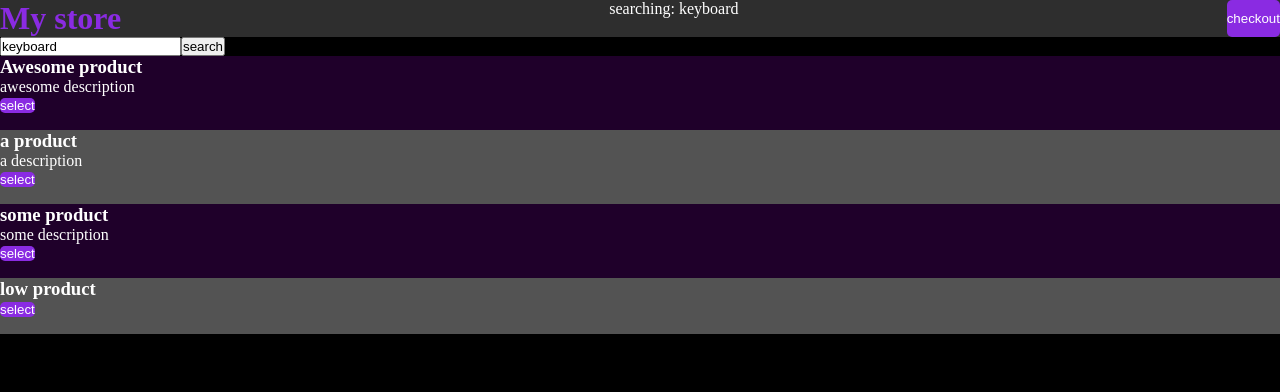
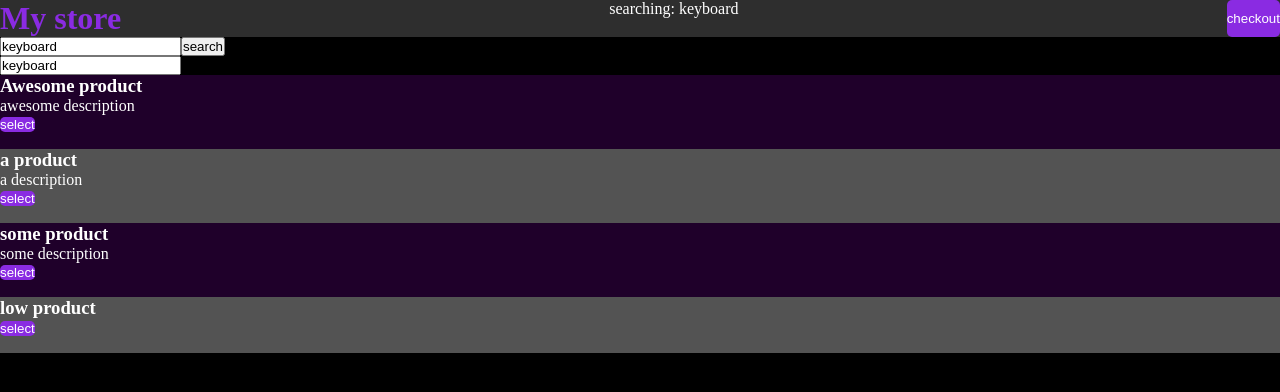
Before and after one commit to lsmod/esiea-angular, an Angular app: page / in a window 1280 px wide. Shown: the top 392 px of the page. Built offline with nearby package versions, Linux system fonts and the light colour scheme.

Commit message:
adds ngModel basic example (with an input)

```diff
--- a/src/app/app.component.html
+++ b/src/app/app.component.html
@@ -5,6 +5,8 @@
 </header>
 <main>
   <search-input [(query)]="searchParam" />
+
+  <input [(ngModel)]="searchParam" />
 
   <ul>
     <li
--- a/src/app/app.module.ts
+++ b/src/app/app.module.ts
@@ -4,10 +4,11 @@ import { BrowserModule } from '@angular/platform-browser';
 import { AppComponent } from './app.component';
 import { ProductItemComponent } from './component/product-item/product-item.component';
 import { SearchInputComponent } from './component/search-input/search-input.component';
+import { FormsModule } from '@angular/forms';
 
 @NgModule({
   declarations: [AppComponent, ProductItemComponent, SearchInputComponent],
-  imports: [BrowserModule],
+  imports: [BrowserModule, FormsModule],
   providers: [],
   bootstrap: [AppComponent],
 })
```
